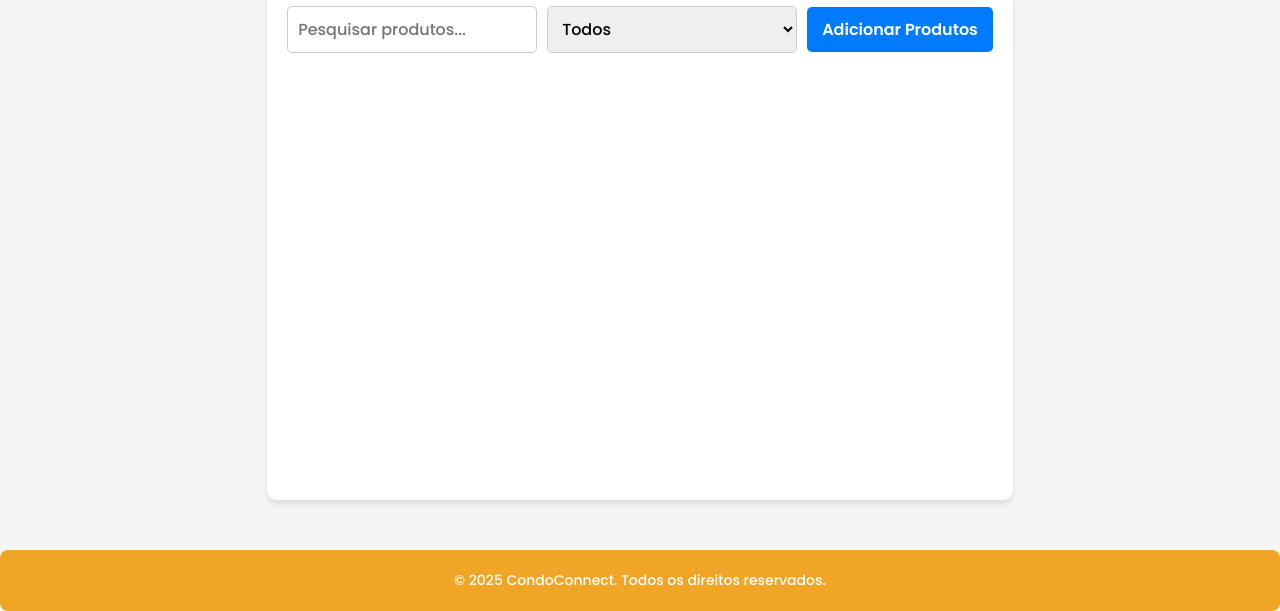
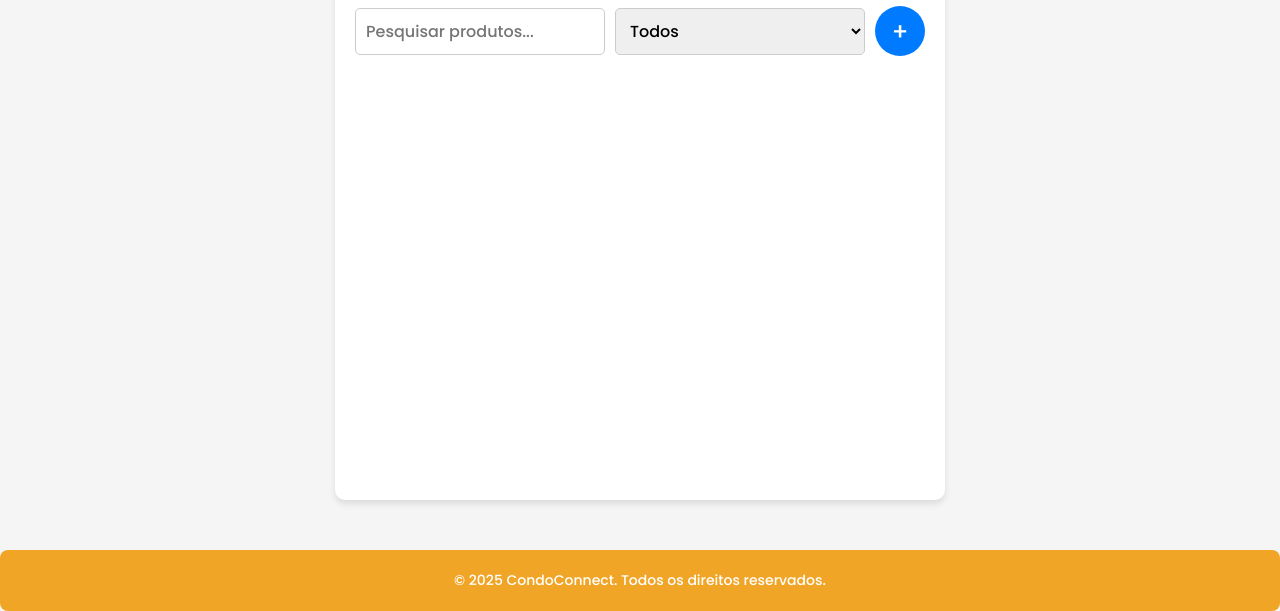
Before and after one commit to joshuadias06/CondoConnect-UI, a website: page layouts/product.html in a window 1280 px wide. Shown: the part 189-800 px from the top of the page. Drawn offline with Linux system fonts and the light colour scheme; no server answers.

Commit message:
Updated Product Screen

```diff
--- a/layouts/product.html
+++ b/layouts/product.html
@@ -35,7 +35,7 @@
                 <option value="categoria3">Roupas</option>
                 <option value="categoria4">Móveis</option>
             </select>
-            <button class="add-product-btn">Adicionar Produtos</button>
+            <button class="add-product-btn">+</button>
         </div>
         <div id="produtos" class="produtos-grid"></div>
 
--- a/styles/product/product.css
+++ b/styles/product/product.css
@@ -115,23 +115,28 @@ html, body {
     width: 250px;
 }
 
-/* Botão Adicionar Produtos alinhado à direita */
+/* Botão Adicionar Produtos - Redondo com símbolo de "+" */
 .add-product-btn {
-    padding: 10px 15px;
+    width: 50px;
+    height: 50px;
     background-color: #007bff;
     color: white;
     border: none;
-    border-radius: 5px;
+    border-radius: 50%; /* Torna o botão redondo */
     cursor: pointer;
-    font-size: 16px;
-    font-weight: bold;
-    transition: background 0.3s ease-in-out;
+    font-size: 24px; /* Ajusta o tamanho do símbolo */
+    transition: background 0.3s ease-in-out, transform 0.2s;
+    display: flex;
+    align-items: center;
+    justify-content: center;
     margin-left: auto; /* Move o botão para a direita */
 }
 
 .add-product-btn:hover {
     background-color: #0056b3;
+    transform: scale(1.1); /* Efeito ao passar o mouse */
 }
+
 
 /* Layout dos produtos */
 .produtos-grid {
```
